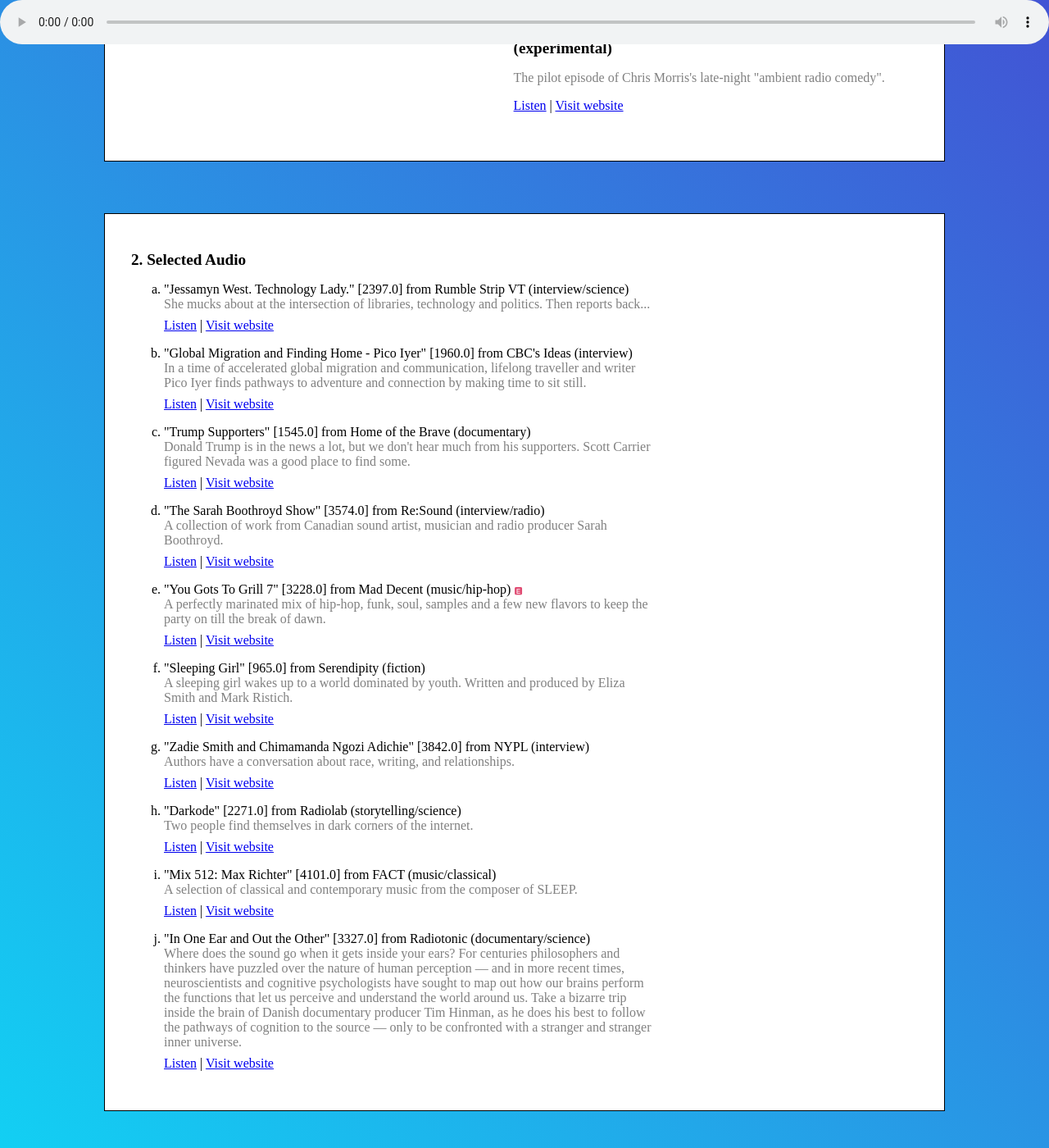
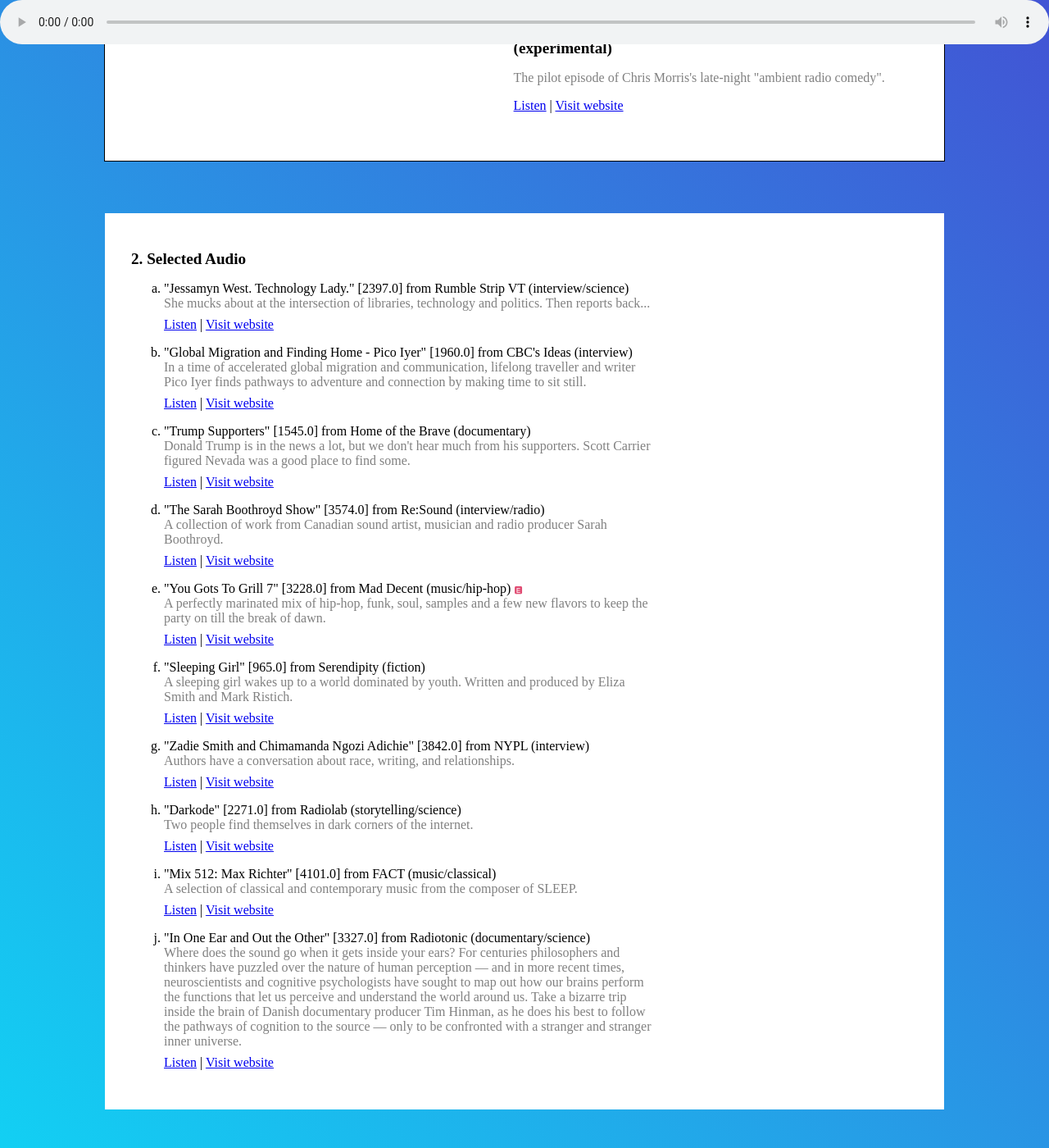
Before and after one commit to radioopensource/dotinfo, a Jekyll site: the page built from index.html, in a window 1280 px wide and 1400 px high, scrolled down 282 px. Shown: the whole window at 82% size. Built offline with Jekyll 4.4.1, drawn with Linux system fonts in a browser that asks for light colours; nearby versions of some CDN libraries.

Commit message:
Play around w lines
Remove them?

```diff
--- a/css/styles.css
+++ b/css/styles.css
@@ -83,7 +83,6 @@
   float: left;
   margin: 0;
   padding: 0;
-
 }
 
 .main_right {
@@ -93,7 +92,7 @@
 }
 
 div#selected {
-  border: 1px solid black;
+  /* border: 1px solid black; */
 }
 
 div#selected ol li:first-child {
@@ -101,15 +100,15 @@
 }
 
 div#news {
-  border: 1px solid black;
+ /* border: 1px solid black; */
 }
 
 div#about {
-  border: 1px solid black;
+ /* border: 1px solid black; */
 }
 
 footer img {
-  border: 1px solid #000;
+ /* border: 1px solid #000; */
 }
 
 @media (max-width: 540px) {
```
